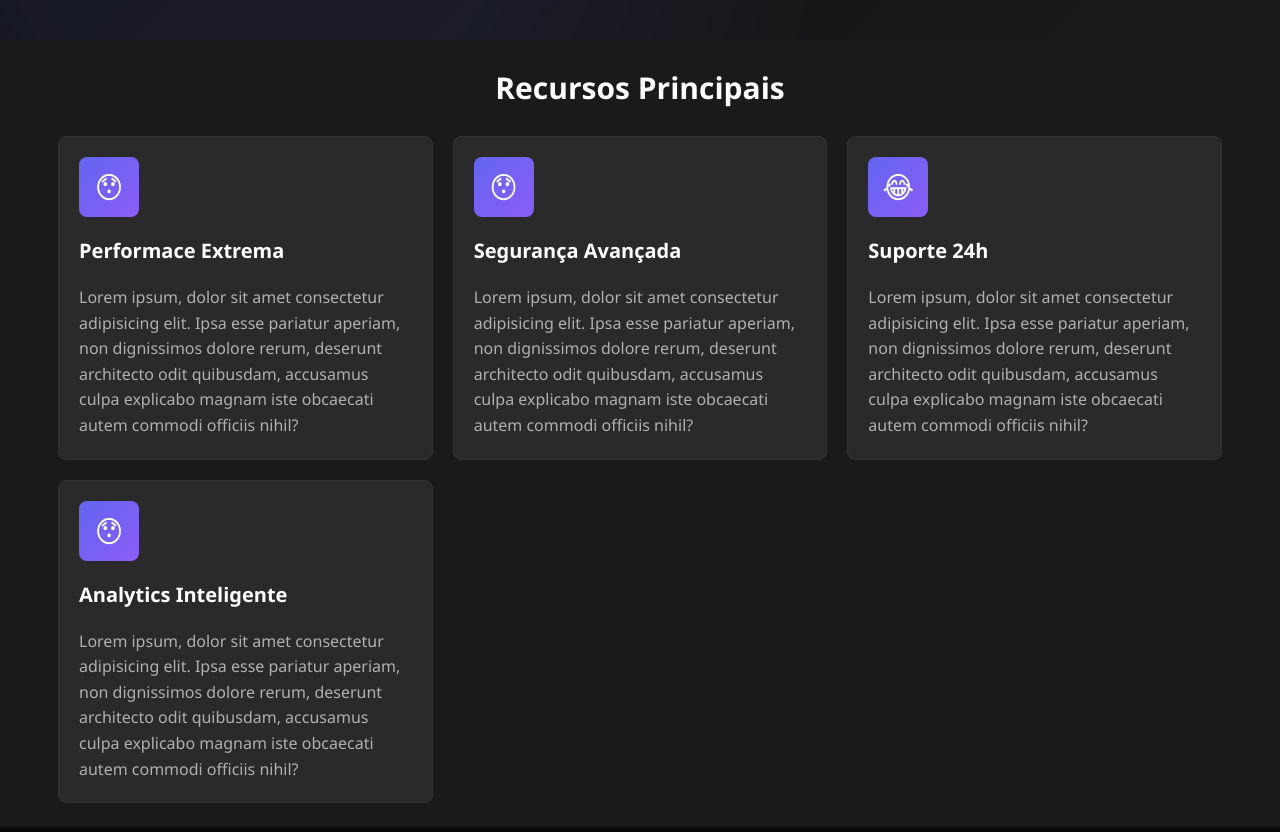
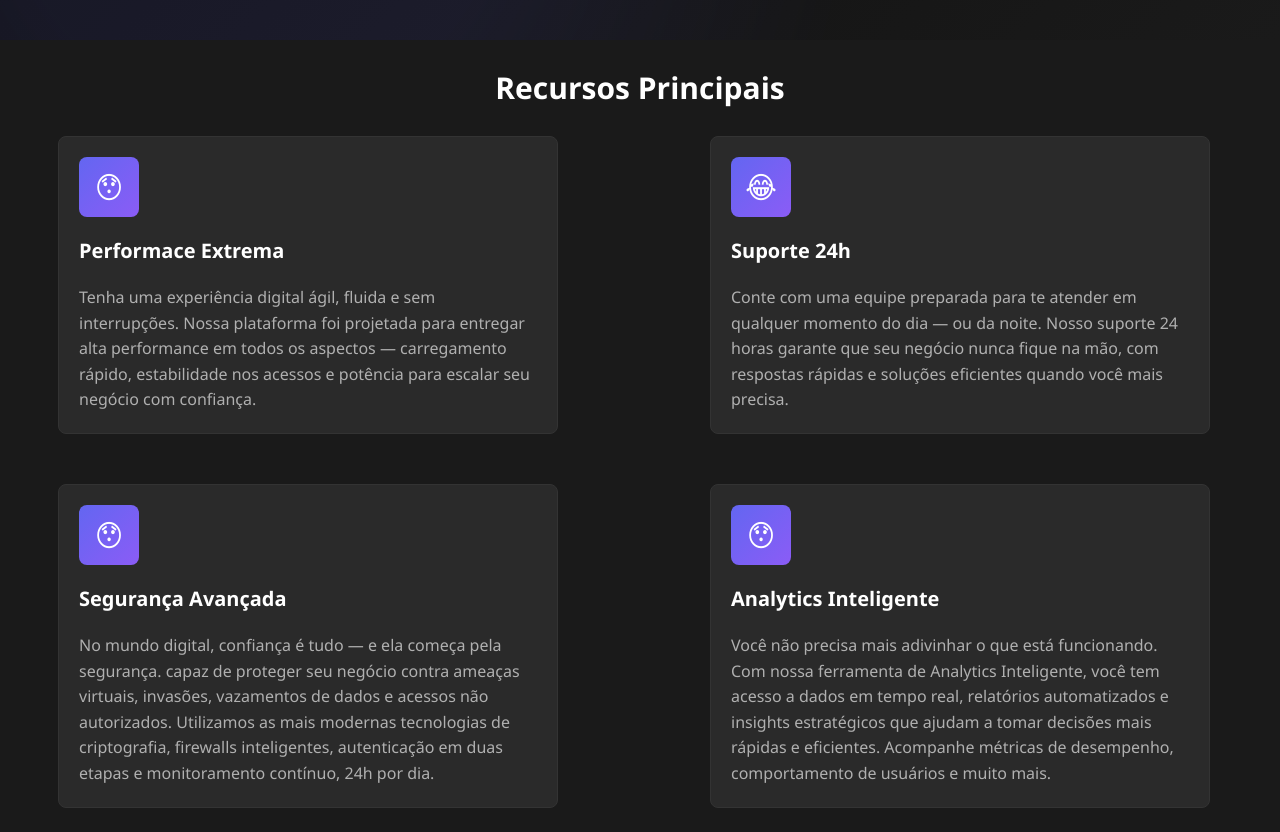
Before and after one commit to YanGuilhermeDev/Landing-Page-DarkTech, a plain HTML site: page index.html in a window 1280 px wide. Shown: the part 760-1592 px from the top of the page. Drawn offline with Linux system fonts and the light colour scheme.

Commit message:
alterações css e html nas copys

```diff
--- a/index.html
+++ b/index.html
@@ -49,33 +49,42 @@
    <div class="container">
      <h2 class="section-title">Recursos Principais</h2>
      <div class="features-grid">
+      <div class="card-colum-1">
       <div class="feature-card">
         <div class="feature-icon">😯</div>
         <h3>Performace Extrema</h3>
         <p>
-          Lorem ipsum, dolor sit amet consectetur adipisicing elit. Ipsa esse pariatur aperiam, non dignissimos dolore rerum, deserunt architecto odit quibusdam, accusamus culpa explicabo magnam iste obcaecati autem commodi officiis nihil?
+         Tenha uma experiência digital ágil, fluida e sem interrupções. Nossa plataforma foi projetada para entregar alta performance em todos os aspectos — carregamento rápido, estabilidade nos acessos e potência para escalar seu negócio com confiança.
+
+
         </p>
       </div>
+
        <div class="feature-card">
         <div class="feature-icon">😯</div>
         <h3>Segurança Avançada</h3>
         <p>
-          Lorem ipsum, dolor sit amet consectetur adipisicing elit. Ipsa esse pariatur aperiam, non dignissimos dolore rerum, deserunt architecto odit quibusdam, accusamus culpa explicabo magnam iste obcaecati autem commodi officiis nihil?
+          No mundo digital, confiança é tudo — e ela começa pela segurança. capaz de proteger seu negócio contra ameaças virtuais, invasões, vazamentos de dados e acessos não autorizados.
+         Utilizamos as mais modernas tecnologias de criptografia, firewalls inteligentes, autenticação em duas etapas e monitoramento contínuo, 24h por dia.
+
         </p>
       </div>
+      </div>
+      <div class="card-colum-2">
        <div class="feature-card">
         <div class="feature-icon">😂</div>
         <h3>Suporte 24h</h3>
         <p>
-          Lorem ipsum, dolor sit amet consectetur adipisicing elit. Ipsa esse pariatur aperiam, non dignissimos dolore rerum, deserunt architecto odit quibusdam, accusamus culpa explicabo magnam iste obcaecati autem commodi officiis nihil?
+         Conte com uma equipe preparada para te atender em qualquer momento do dia — ou da noite. Nosso suporte 24 horas garante que seu negócio nunca fique na mão, com respostas rápidas e soluções eficientes quando você mais precisa.
         </p>
       </div>
        <div class="feature-card">
         <div class="feature-icon">😯</div>
         <h3>Analytics Inteligente</h3>
         <p>
-          Lorem ipsum, dolor sit amet consectetur adipisicing elit. Ipsa esse pariatur aperiam, non dignissimos dolore rerum, deserunt architecto odit quibusdam, accusamus culpa explicabo magnam iste obcaecati autem commodi officiis nihil?
+         Você não precisa mais adivinhar o que está funcionando. Com nossa ferramenta de Analytics Inteligente, você tem acesso a dados em tempo real, relatórios automatizados e insights estratégicos que ajudam a tomar decisões mais rápidas e eficientes. Acompanhe métricas de desempenho, comportamento de usuários e muito mais.
         </p>
+      </div>
       </div>
      </div>
    </div>
--- a/style.css
+++ b/style.css
@@ -230,3 +230,17 @@ margin-right: auto;
   line-height: 1.6;
 
 }
+
+.card-colum-1{
+  display: flex;
+  flex-direction: column;
+  gap: 50px;
+  max-width: 500px;
+}
+.card-colum-2{
+  display: flex;
+  flex-direction: column;
+  gap: 50px;
+  max-width: 500px;
+  margin-left: 60px;
+}
```
